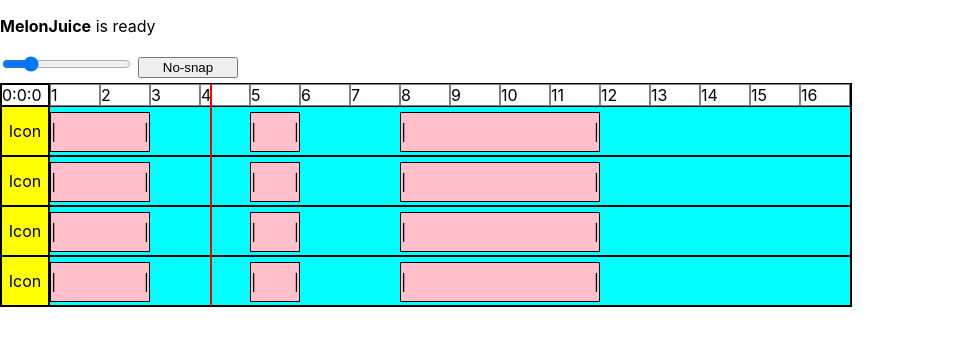
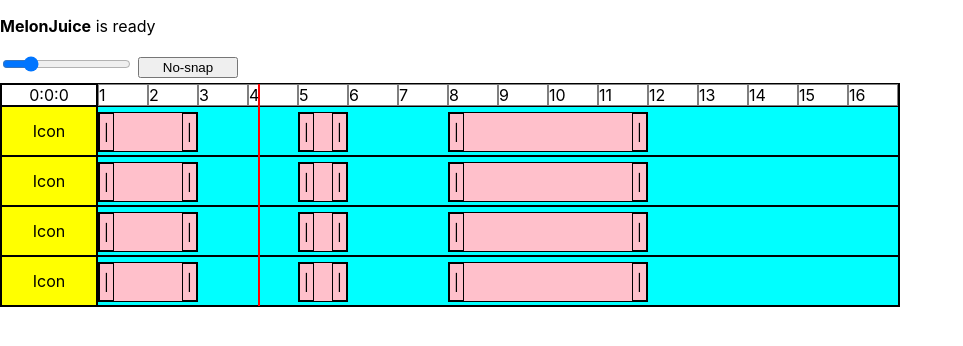
Before and after one commit to purewack/melonJuice-web, a React (Create React App) app: page / in a window 1280 px wide. Shown: the top 346 px of the page, without its empty margins (0-963 px from the left). Built offline with nearby package versions, Linux system fonts and the light colour scheme.

Commit message:
resize with snap

```diff
--- a/src/App.js
+++ b/src/App.js
@@ -82,7 +82,7 @@ function App() {
 
       <div className="EditorField">
         <ToolField>
-          <span className='TransportTimer'>{transportTimer}</span>
+          <div className='TransportTimer'>{transportTimer}</div>
 
           {tracks.map((t,i) => {
             return <TrackTool key={i} id={i} armedId={armedIndex} onArm={()=>{
--- a/src/audio/AudioEngine.js
+++ b/src/audio/AudioEngine.js
@@ -206,6 +206,8 @@ export const AudioEngine = {
   addTrack(){
     let t = {
         player: new this.tonejs.Player(),
+        volume: 1.0,
+        enable: 1.0,
         envelope: new this.tonejs.AmplitudeEnvelope({
           attack:0,
           decay:0,
--- a/src/components/AudioRegion.js
+++ b/src/components/AudioRegion.js
@@ -1,14 +1,32 @@
 import './components.css';
-import {useState,useEffect} from 'react'
+import {useState,useEffect,useRef} from 'react'
 
 const AudioRegion = ({region, setRegion, bar, shouldSnap})=>{
   const [left, setLeft] = useState()
   const [width, setWidth] = useState()
-  const [draggedMove, setDraggedMove] = useState(false)
-  const [draggedStart, setDraggedStart] = useState(false)
-  const [draggedEnd, setDraggedEnd] = useState(false)
-  const [xstart, setXstart] = useState()
-  const [leftStart, setLeftstart] = useState(0)
+  const [drag, setDrag] = useState()
+  const [hover, setHover] = useState()
+  const preClick = useRef()
+  const resizeArea = 15;
+
+  const collisionCalc = (x,r)=>{
+    let d = 'center'
+    if(x > r.left && x < r.left+resizeArea){
+      d = 'left'
+    }
+    if(x < r.right && x > r.right-resizeArea){
+      d = 'right'
+    }
+    return d
+  }
+  const snapCalc = (ll)=>{
+    if(shouldSnap){
+      let b = (bar/shouldSnap)
+      let l = Math.floor(ll/b)*b
+      return l;
+    }
+    return ll
+  }
 
   useEffect(()=>{
     setLeft(bar*region.timeStart)
@@ -16,46 +34,57 @@ const AudioRegion = ({region, setRegion, bar, shouldSnap})=>{
   },[region,bar])
 
   const mouseDown = (e)=>{
-    setDraggedMove(true)
-    setXstart(e.clientX)
-    setLeftstart(left)
-
-    if(shouldSnap){
-      let b = (bar/shouldSnap)
-      let l = Math.floor(left/b)*b
-      setLeft(l)
-      setLeftstart(l)
-    }
+    e.preventDefault()
+    let x = e.clientX
+    let r = e.target.getBoundingClientRect()
+    preClick.current = {x ,r, left:snapCalc(left), width}
+    setDrag(collisionCalc(x,r))
 
   }
   const mouseMove = (e)=>{
     e.preventDefault()
-    if(!draggedMove) return;
+    let x = e.clientX
+    let r = e.target.getBoundingClientRect()
+    setHover(collisionCalc(x,r))
+    if(!drag) return
 
-    let delta = e.clientX-xstart
-    if(shouldSnap) {
-      let b = (bar/shouldSnap)
-      delta = Math.floor(delta/b)*b
+    let pe = preClick.current
+    let delta = snapCalc(e.clientX - pe.x )
+    switch (drag) {
+      case 'right':
+        setWidth(pe.width + delta)
+        break;
+
+      case 'left':
+        setLeft(pe.left + delta)
+        setWidth(pe.width - delta)
+        break;
+
+      default:
+        setLeft(pe.left + delta)
+        break;
     }
-    setLeft(leftStart + delta);
 
   }
   const mouseUp = (e)=>{
-    setDraggedMove(false)
+    e.preventDefault()
+    setDrag(null)
     //setRegion()
   }
 
+const pointerEvents = {pointerEvents:'none', width:resizeArea}
+
   return(<div
-    className={draggedMove ? 'AudioRegion AudioRegionDrag' : 'AudioRegion'}
-    style={{width, left}}
+    className={drag ? 'AudioRegion AudioRegionDrag' : 'AudioRegion'}
+    style={{width, left, cursor:((hover === 'center' || !hover) ? 'grab' : 'col-resize')}}
     onMouseDown={mouseDown}
     onMouseMove={mouseMove}
     onMouseUp={mouseUp}
     onMouseLeave={mouseUp}
     >
-    <span className='StartHandle'>|</span>
+    <span className='StartHandle' style={pointerEvents}>|</span>
     <span></span>
-    <span className='EndHandle'>|</span>
+    <span className='EndHandle' style={pointerEvents}>|</span>
   </div>)
 }
 
--- a/src/components/TrackTool.js
+++ b/src/components/TrackTool.js
@@ -2,13 +2,13 @@ import React from 'react'
 
 export default function TrackTool({id, armedId, onArm}) {
     return (
-        <span className={armedId === id ? 'TrackTool TrackToolArmed' : 'TrackTool'}>
+        <div className={armedId === id ? 'TrackTool TrackToolArmed' : 'TrackTool'}>
             <p>Icon</p>
-            <span className='TrackToolHelper'>
+            <div className='TrackToolHelper'>
                 <button onClick={onArm}>Rec Arm</button>
                 <button >Solo</button>
                 <button >Mute</button>
-            </span>
-        </span>
+            </div>
+        </div>
     )
 }
--- a/src/components/components.css
+++ b/src/components/components.css
@@ -6,7 +6,7 @@ html{
 }
 
 :root{
-    --side-panel-width:3rem;
+    --side-panel-width:6rem;
     --track-panel-width:12rem;
 }
 
@@ -22,11 +22,17 @@ html{
     align-items: center;
 
 }
-.AudioRegion:hover{
-    cursor:move;
-}
+
 .AudioRegionDrag{
     background:red;
+}
+.AudioRegion .StartHandle,
+.AudioRegion .EndHandle {
+    display:flex;
+    justify-content: center;
+    align-items: center;
+    border: solid black 1px;
+    height:100%;
 }
 
 .AudioTrack{
@@ -52,6 +58,7 @@ html{
 .ToolField{
     width:min-content;
     display:inline-block;
+    width:var(--side-panel-width);
 }
 .AudioField{
     width:max-content;
@@ -66,7 +73,6 @@ html{
     display:inline-block;
     position: sticky;
     left:0;
-    width:var(--side-panel-width);
     height:50px;
     display:flex;
     justify-content: center;
@@ -79,8 +85,7 @@ html{
     background:blue;
     border:solid black 1px;
     position: absolute;
-    left: calc(100%);
-    width:var(--track-panel-width);
+    left: 100%;
     flex-direction: row;
     height:50px;
     overflow: hidden;
@@ -97,6 +102,7 @@ html{
     border:solid black 1px;
     background:white;
     width:var(--side-panel-width);
+    text-align: center;
 }
 .Timeline{
     position:relative;
@@ -112,7 +118,6 @@ html{
 .Timeline .Playhead{
     position:absolute;
     z-index: 100;
-    content:'';
     width:1px;
     height:800px;
     left:20%;
```
